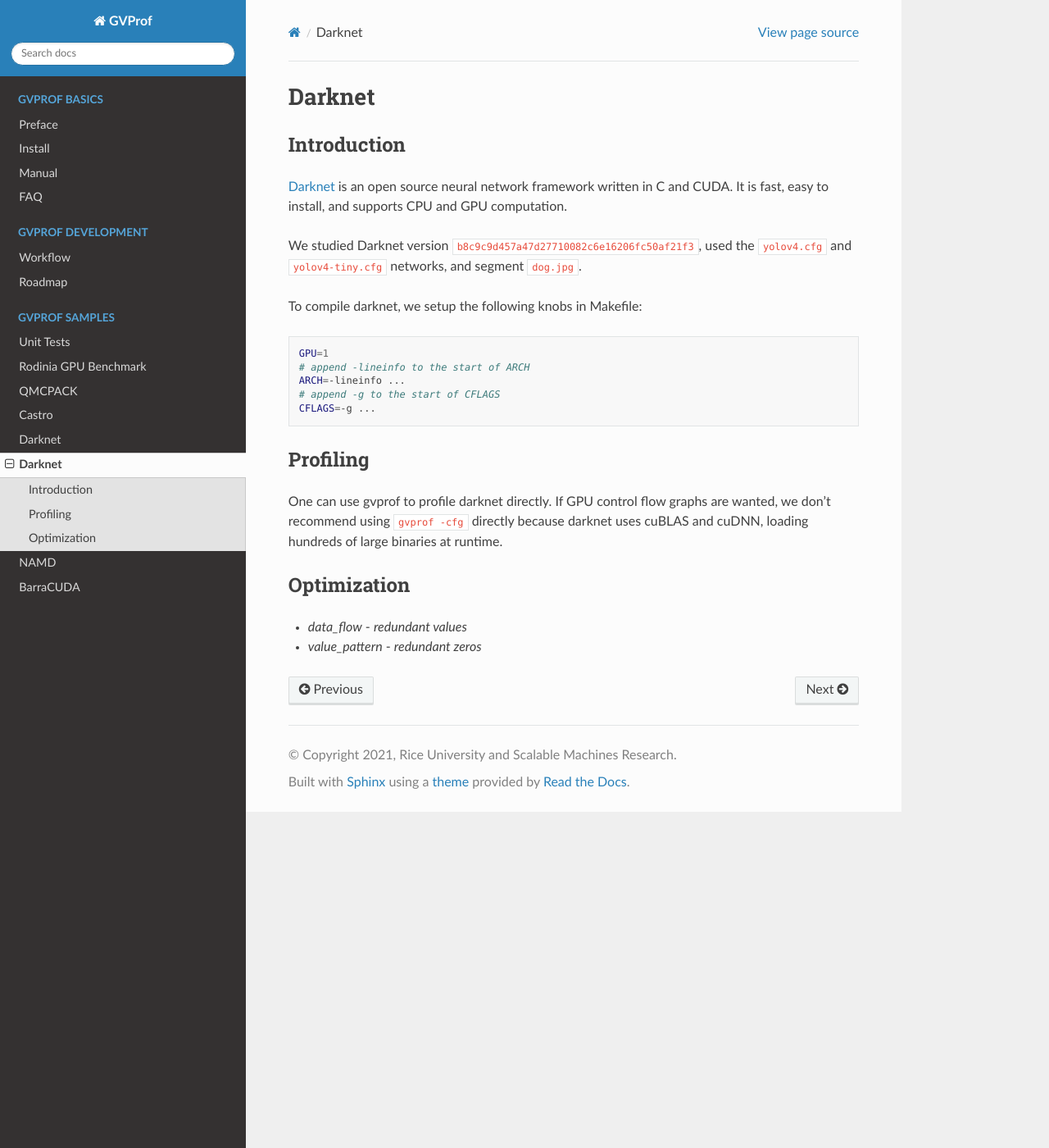
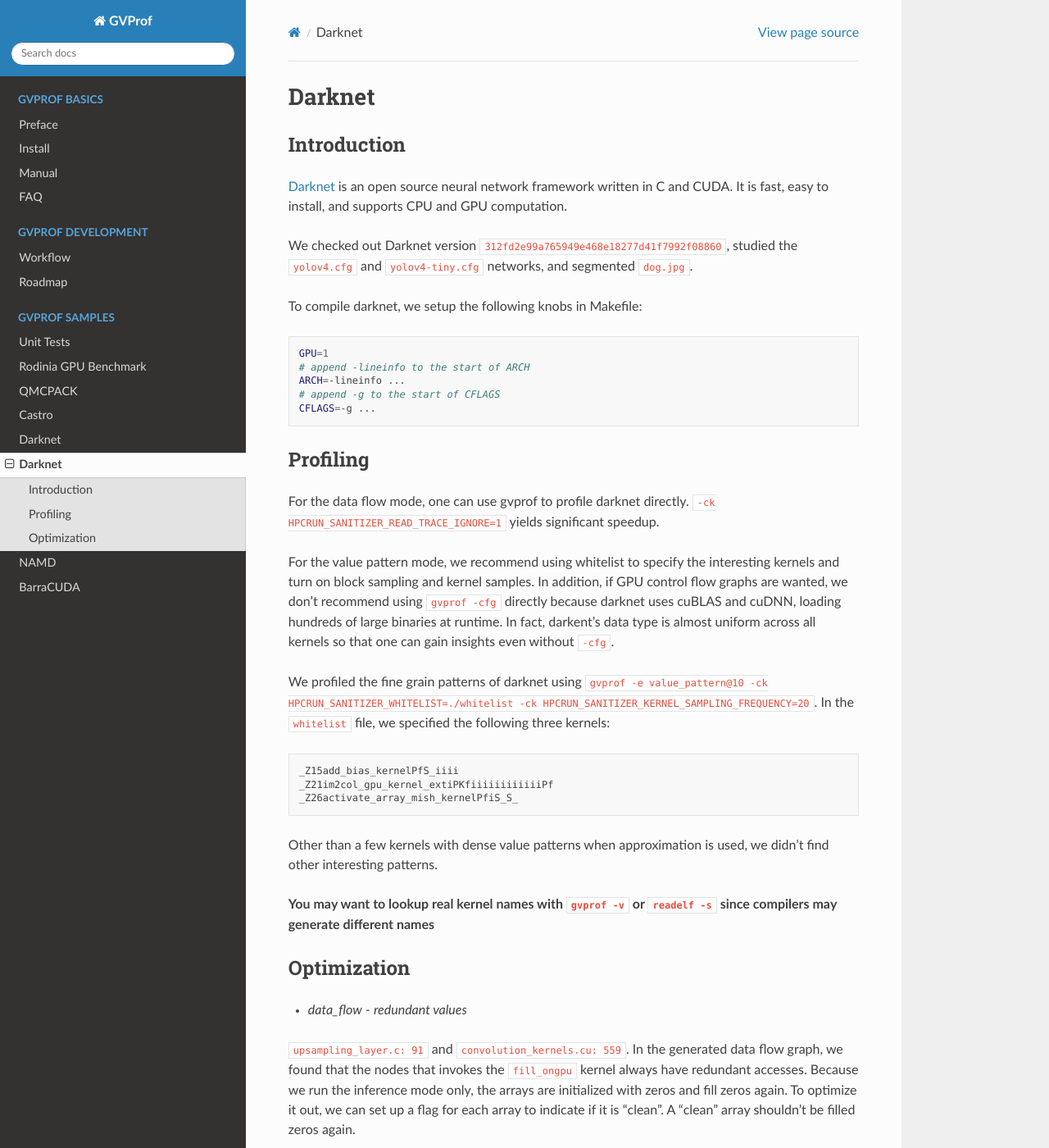
Before and after one commit to GVProf/GVProf, a Sphinx documentation site: the page built from docs/darknet.md, in a window 1280 px wide and 1400 px high. Shown: the whole window at 82% size. Built offline with Sphinx 7.4.7 and the Read the Docs theme 2.0.0, drawn with Linux system fonts in a browser that asks for light colours; pages that are not in the unit, such as notebooks, are missing from menus.

Commit message:
Finish darknet

````diff
--- a/docs/darknet.md
+++ b/docs/darknet.md
@@ -4,7 +4,7 @@
 
 [Darknet](https://github.com/AlexeyAB/darknet) is an open source neural network framework written in C and CUDA. It is fast, easy to install, and supports CPU and GPU computation.
 
-We studied Darknet version `b8c9c9d457a47d27710082c6e16206fc50af21f3`, used the `yolov4.cfg` and `yolov4-tiny.cfg` networks, and segment `dog.jpg`.
+We checked out Darknet version `312fd2e99a765949e468e18277d41f7992f08860`, studied the `yolov4.cfg` and `yolov4-tiny.cfg` networks, and segmented `dog.jpg`.
 
 To compile darknet, we setup the following knobs in Makefile:
 
@@ -18,10 +18,24 @@
 
 ## Profiling
 
-One can use gvprof to profile darknet directly. If GPU control flow graphs are wanted, we don't recommend using `gvprof -cfg` directly because darknet uses cuBLAS and cuDNN, loading hundreds of large binaries at runtime.
+For the data flow mode, one can use gvprof to profile darknet directly. `-ck HPCRUN_SANITIZER_READ_TRACE_IGNORE=1` yields significant speedup.
+
+For the value pattern mode, we recommend using whitelist to specify the interesting kernels and turn on block sampling and kernel samples. In addition, if GPU control flow graphs are wanted, we don't recommend using `gvprof -cfg` directly because darknet uses cuBLAS and cuDNN, loading hundreds of large binaries at runtime. In fact, darkent's data type is almost uniform across all kernels so that one can gain insights even without `-cfg`.
+
+We profiled the fine grain patterns of darknet using `gvprof -e value_pattern@10 -ck HPCRUN_SANITIZER_WHITELIST=./whitelist -ck HPCRUN_SANITIZER_KERNEL_SAMPLING_FREQUENCY=20`. In the `whitelist` file, we specified the following three kernels:
+
+```
+_Z15add_bias_kernelPfS_iiii
+_Z21im2col_gpu_kernel_extiPKfiiiiiiiiiiiiPf
+_Z26activate_array_mish_kernelPfiS_S_
+```
+
+Other than a few kernels with dense value patterns when approximation is used, we didn't find other interesting patterns.
+
+**You may want to lookup real kernel names with `gvprof -v` or `readelf -s` since compilers may generate different names**
 
 ## Optimization
 
 - *data_flow* - *redundant values*
 
-- *value_pattern* - *redundant zeros*
+`upsampling_layer.c: 91` and `convolution_kernels.cu: 559`. In the generated data flow graph, we found that the nodes that invokes the `fill_ongpu` kernel always have redundant accesses. Because we run the inference mode only, the arrays are initialized with zeros and fill zeros again. To optimize it out, we can set up a flag for each array to indicate if it is "clean". A "clean" array shouldn't be filled zeros again.
````
Also changed, not shown: docs/manual.md (+1 -0 lines), 1 other file.
